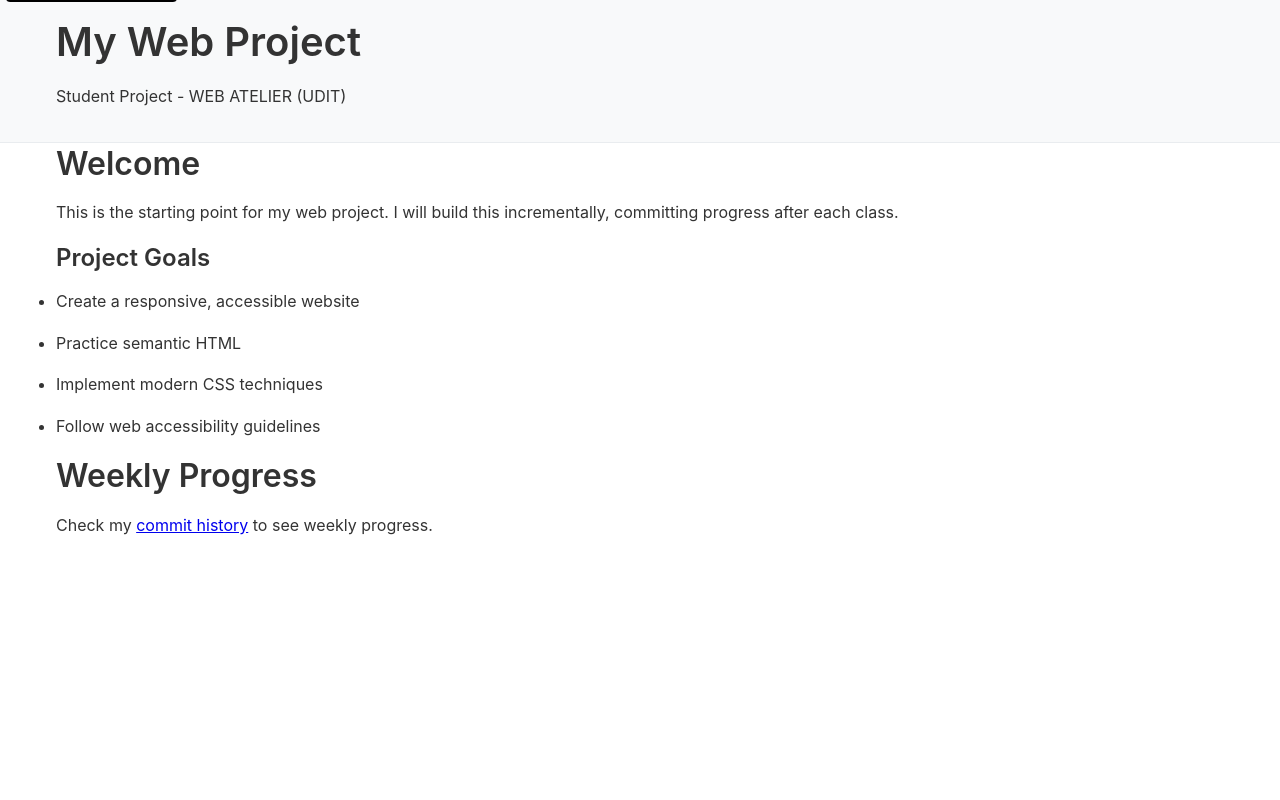
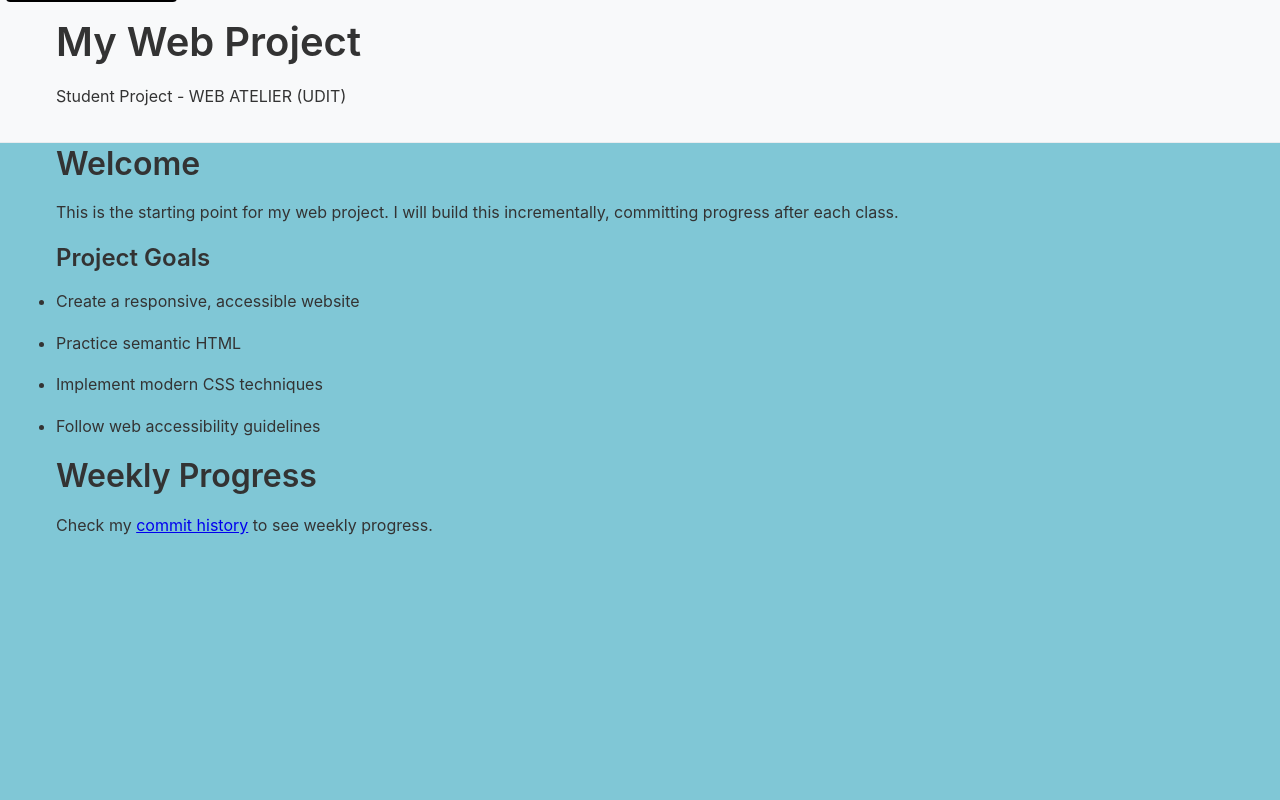
Before and after one commit to carogonzalez4/advanced-web-design, a website: page index.html in a window 1280 px wide. Shown: the top 800 px of the page. Drawn offline with Linux system fonts and the light colour scheme.

Commit message:
second commit background color

```diff
--- a/index.html
+++ b/index.html
@@ -6,8 +6,14 @@
 		<title>My Web Project - WEB ATELIER (UDIT)</title>
 		<meta name="description" content="A student web project for WEB ATELIER (UDIT) course" />
 		<link rel="stylesheet" href="assets/css/style.css" />
+		<style>
+			body {
+				background-color: rgb(128, 199, 214);
+			}
+		</style>
 	</head>
 	<body>
+
 		<a href="#main" class="skip-link">Skip to main content</a>
 
 		<header>
```
